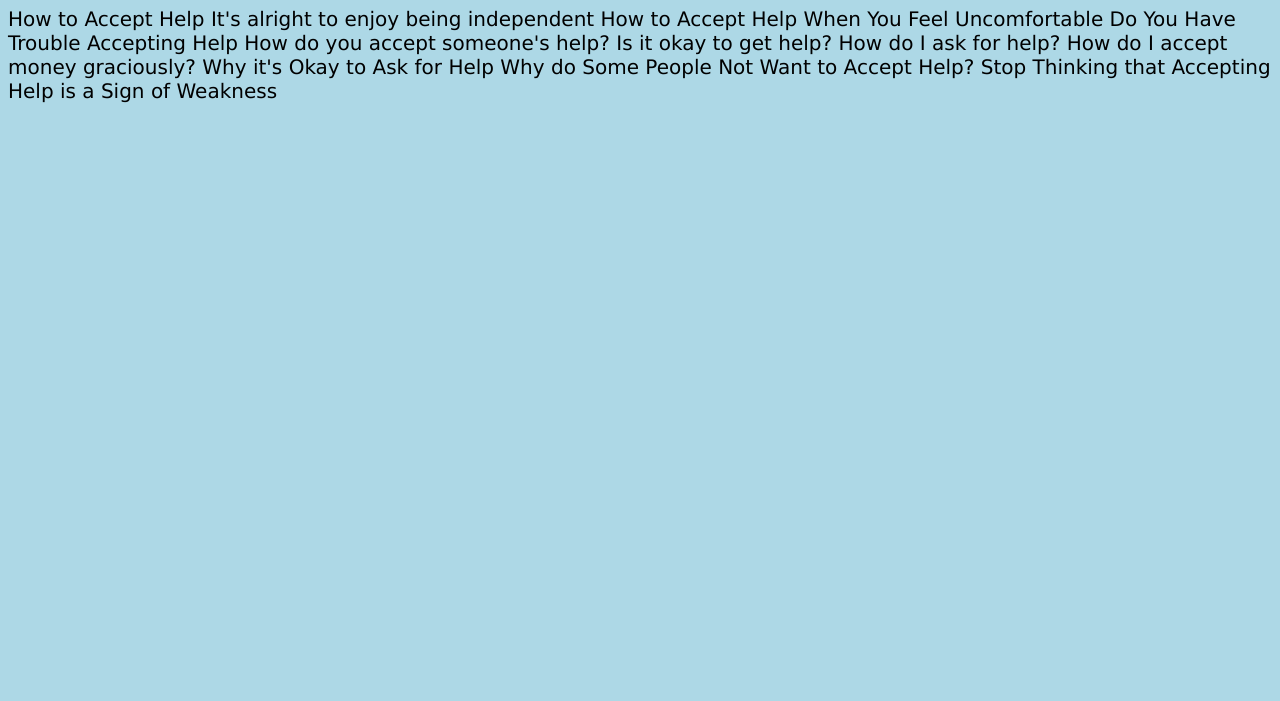
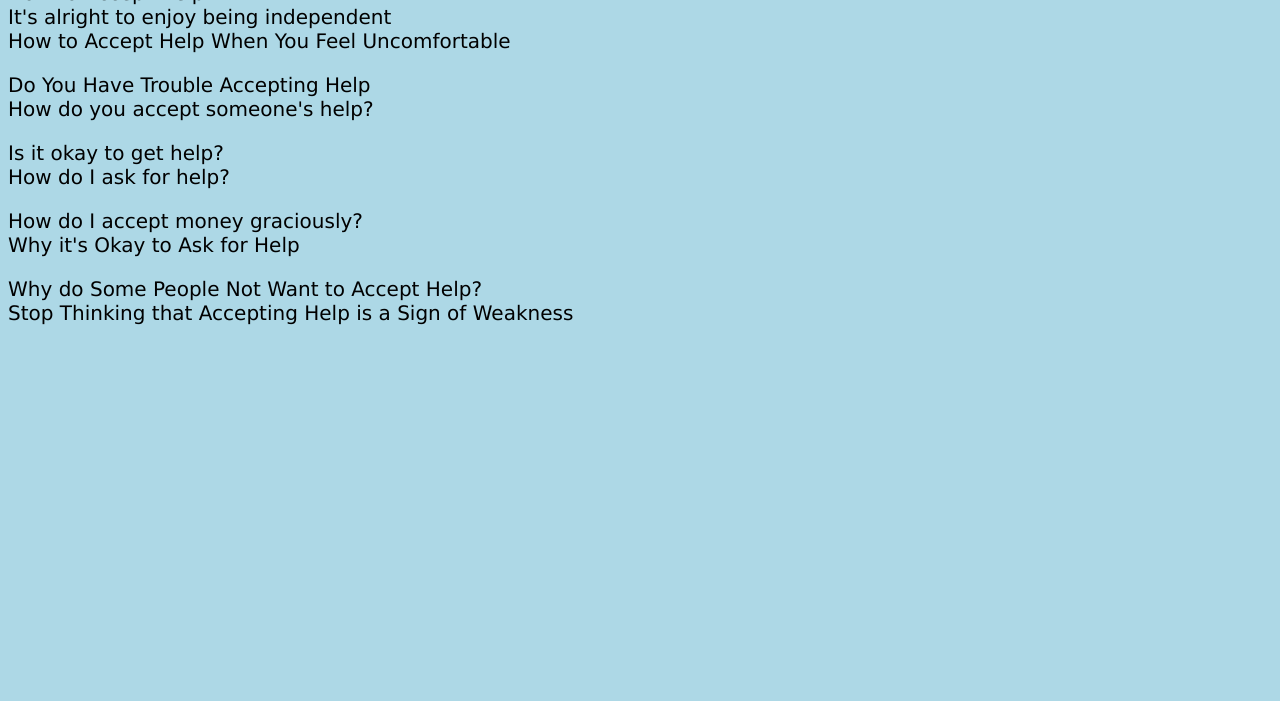
Before and after one commit to Dking30/HelpingHand, a plain HTML site: page index.html in a window 1280 px wide. Shown: the part 99-800 px from the top of the page. Drawn offline with Linux system fonts and the light colour scheme.

Commit message:
Project 1

```diff
--- a/index.html
+++ b/index.html
@@ -1,33 +1,33 @@
 <!DOCTYPE html>
 <html>
 <head>
-  <<title>HelpingHand</title>
+<title>HelpingHand</title>
 <link rel="stylesheet" href="mystyle.css">
 </head>
 <body>
 
 <h1>A Helping Hand</h1>
-<p>
-How to Accept Help
 
-It's alright to enjoy being independent
+<p>How to Accept Help<br>
 
-How to Accept Help When You Feel Uncomfortable
+It's alright to enjoy being independent<br>
 
-Do You Have Trouble Accepting Help
+How to Accept Help When You Feel Uncomfortable</p>
 
-How do you accept someone's help?
+<p>Do You Have Trouble Accepting Help<br>
 
-Is it okay to get help?
+How do you accept someone's help?</p>
 
-How do I ask for help?
+<p>Is it okay to get help?<br>
 
-How do I accept money graciously?
+How do I ask for help?</p>
 
-Why it's Okay to Ask for Help
+<p>How do I accept money graciously?<br>
+
+Why it's Okay to Ask for Help</p>
 
 
-Why do Some People Not Want to Accept Help?
+<p>Why do Some People Not Want to Accept Help?<br>
 
 Stop Thinking that Accepting Help is a Sign of Weakness </p>
 
```
